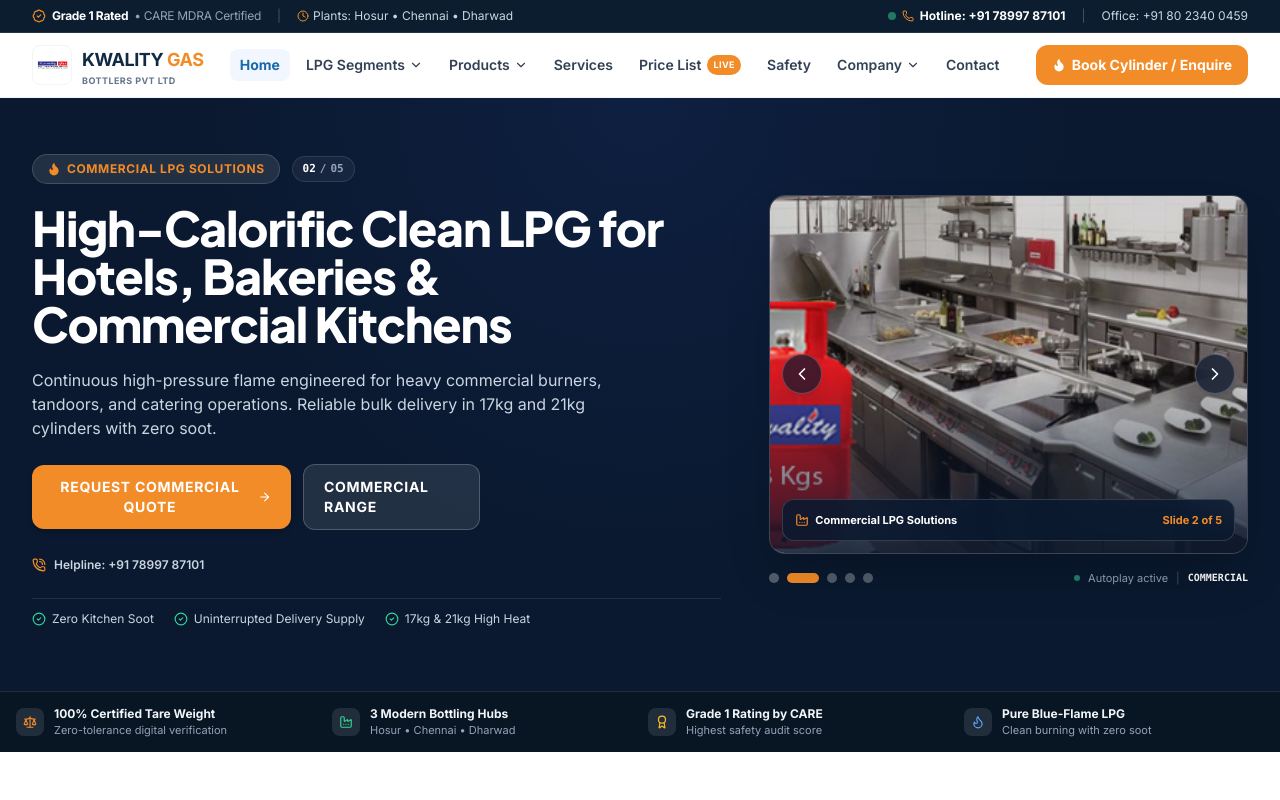
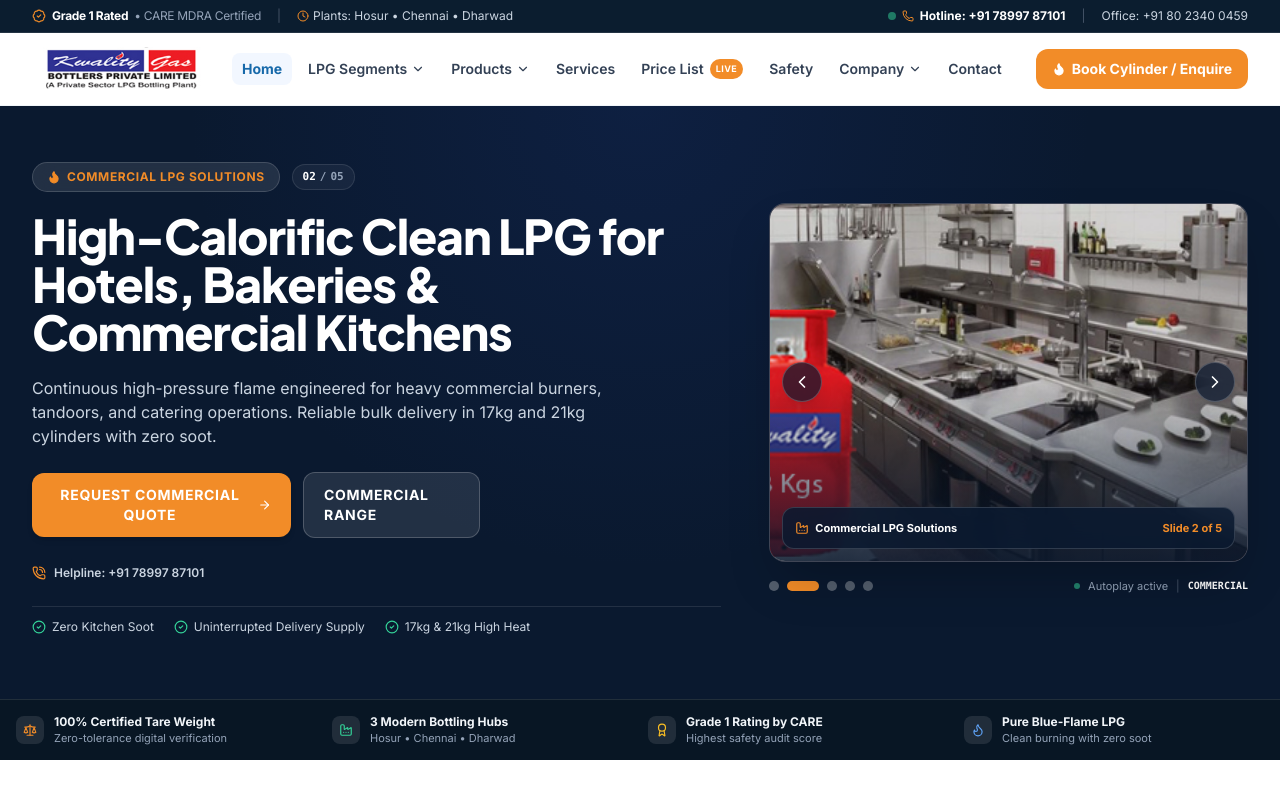
Before and after one commit to Utsavthesiya146/KwalityGas, a Next.js app: page / in a window 1280 px wide. Shown: the top 800 px of the page. Built offline with nearby package versions, Linux system fonts and the light colour scheme; no server answers; the database is empty.

Commit message:
refactor(header): remove duplicate text and optimize brand logo proportions

```diff
--- a/src/components/layout/Header.tsx
+++ b/src/components/layout/Header.tsx
@@ -151,23 +151,22 @@ export default function Header() {
           <div className="max-w-7xl mx-auto px-4 sm:px-6 lg:px-8 flex items-center justify-between gap-3">
 
             {/* Logo on the left */}
-            <Link href="/" className="flex items-center gap-2.5 shrink-0 group">
-              <div className="relative w-9 h-9 sm:w-10 sm:h-10 rounded-lg overflow-hidden border border-slate-100 shrink-0 bg-white shadow-xs">
+            <Link
+              href="/"
+              className="flex items-center shrink-0 group py-0.5 focus:outline-none focus-visible:ring-2 focus-visible:ring-[#1769AA] rounded-lg"
+              title="Kwality Gas Bottlers Pvt Ltd - Home"
+              aria-label="Kwality Gas Bottlers Home"
+            >
+              <div className="relative h-9 sm:h-10 md:h-11 w-36 sm:w-40 md:w-44 flex items-center">
                 <Image
                   src="/images/original/logo.jpg"
-                  alt="Kwality Gas Bottlers Logo"
+                  alt="Kwality Gas Bottlers Pvt Ltd"
                   fill
-                  className="object-contain p-0.5"
+                  className="object-contain object-left transition-transform duration-200 group-hover:scale-[1.02]"
                   priority
+                  unoptimized
+                  sizes="(max-width: 640px) 144px, (max-width: 768px) 160px, 176px"
                 />
-              </div>
-              <div className="flex flex-col">
-                <span className="text-base sm:text-lg font-black tracking-tight text-[#102A43] group-hover:text-[#1769AA] transition-colors whitespace-nowrap leading-tight">
-                  KWALITY <span className="text-[#F28C28]">GAS</span>
-                </span>
-                <span className="text-[9px] font-bold text-slate-500 uppercase tracking-wider whitespace-nowrap leading-none mt-0.5">
-                  Bottlers Pvt Ltd
-                </span>
               </div>
             </Link>
 
```
